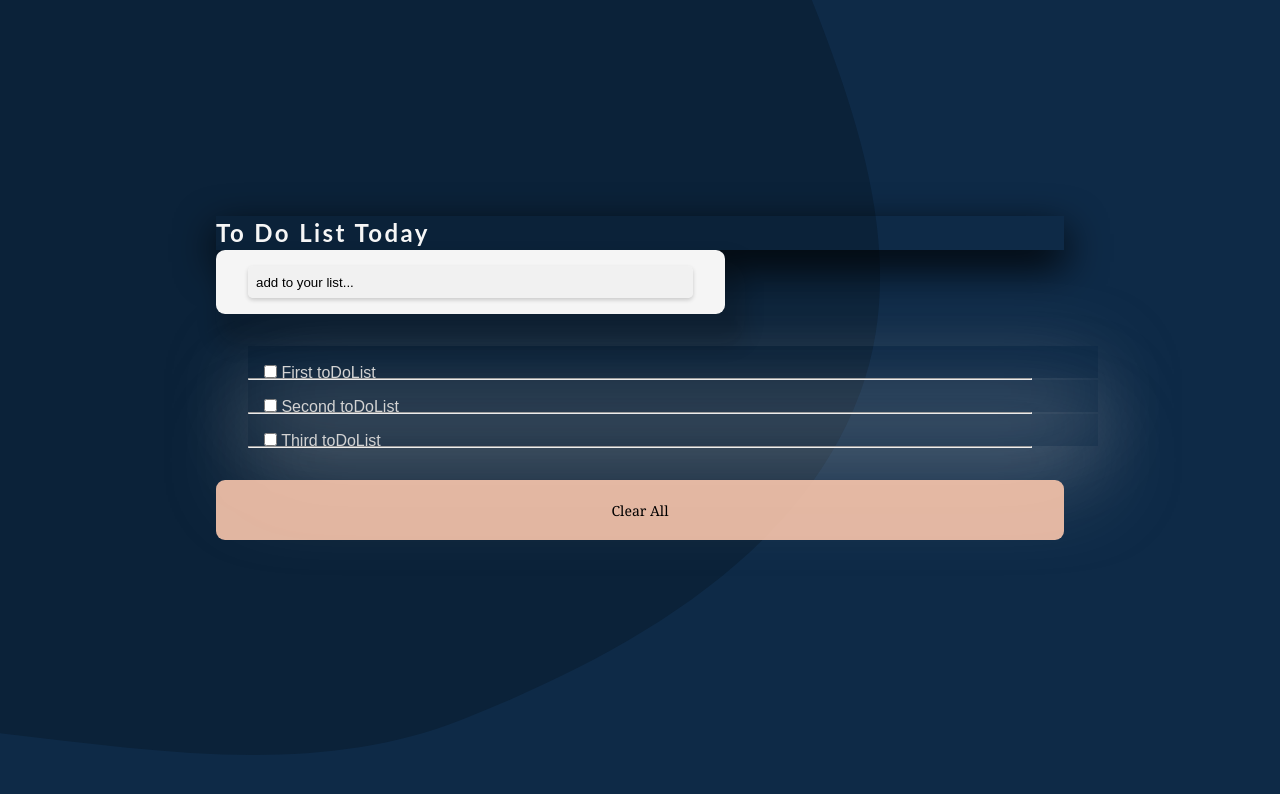
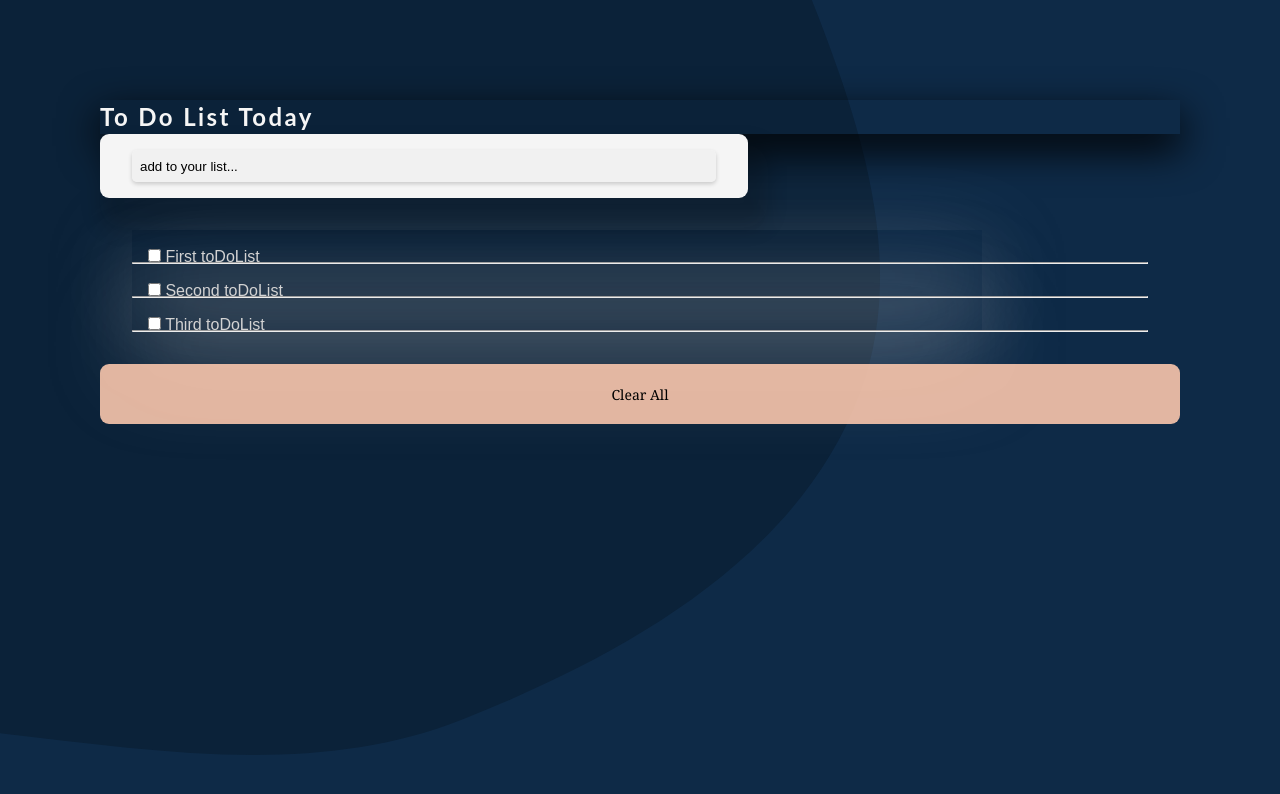
Before and after one commit to mrkamin/to-do-list, a website built with webpack: page src/index.html in a window 1280 px wide. Built offline with nearby package versions, Linux system fonts and the light colour scheme; a web font is replaced by a local one.

Commit message:
fix linter error

```diff
--- a/src/index.css
+++ b/src/index.css
@@ -139,9 +139,7 @@ a:active {
   flex-direction: column;
   margin-top: 100px;
   list-style: none;
-  background-color:;
-  padding: 16px;
-  margin: 200px;
+  margin: 100px;
 }
 
 .sectionone__items__h1 {
@@ -163,6 +161,7 @@ a:active {
 .sectionone__items__div__two {
   padding: 2rem;
 }
+
 .sectionone__items__div__two__li {
   list-style-type: none;
   box-shadow: rgba(202, 201, 201, 0.4) 0 30px 90px;
@@ -198,6 +197,5 @@ a:active {
 }
 
 .sectionone__items__btn {
-  box-shadow: none;
   background-color: rgba(247, 196, 171, 0.915);
 }
```
